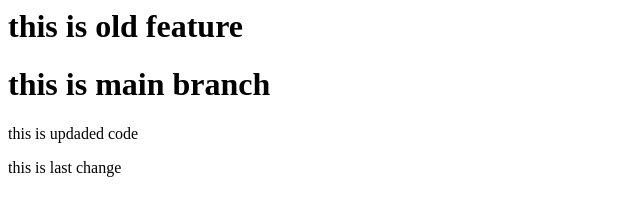
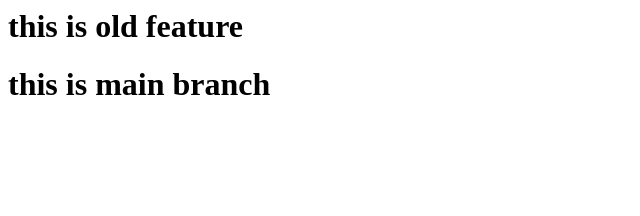
Before and after one commit to vishaltank452/project-2, a plain HTML site: page index.html in a window 1280 px wide. Shown: the whole page, without its empty margins (0-640 px from the left). Drawn offline with Linux system fonts and the light colour scheme.

Commit message:
delate file

```diff
--- a/index.html
+++ b/index.html
@@ -1,6 +1,2 @@
 <h1>this is old feature</h1>
 <h1>this is main branch</h1>
-
-<p>this is updaded code</p>
-
-<p>this is last change</p>
```
